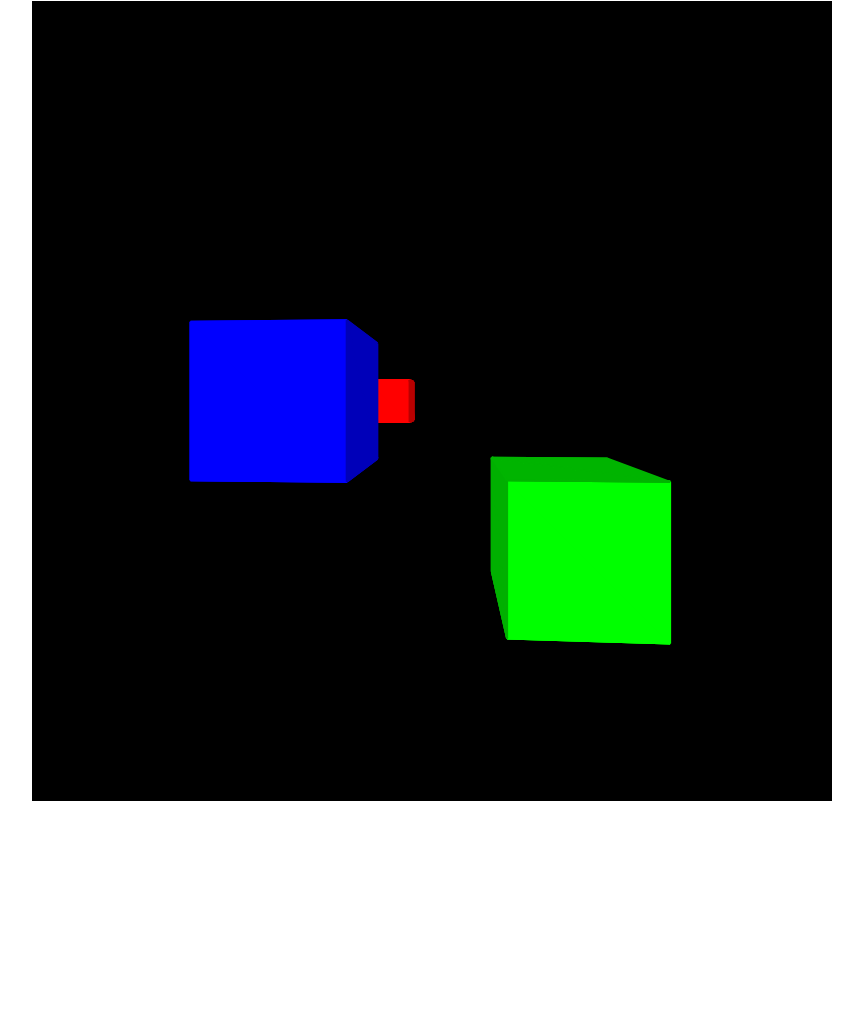
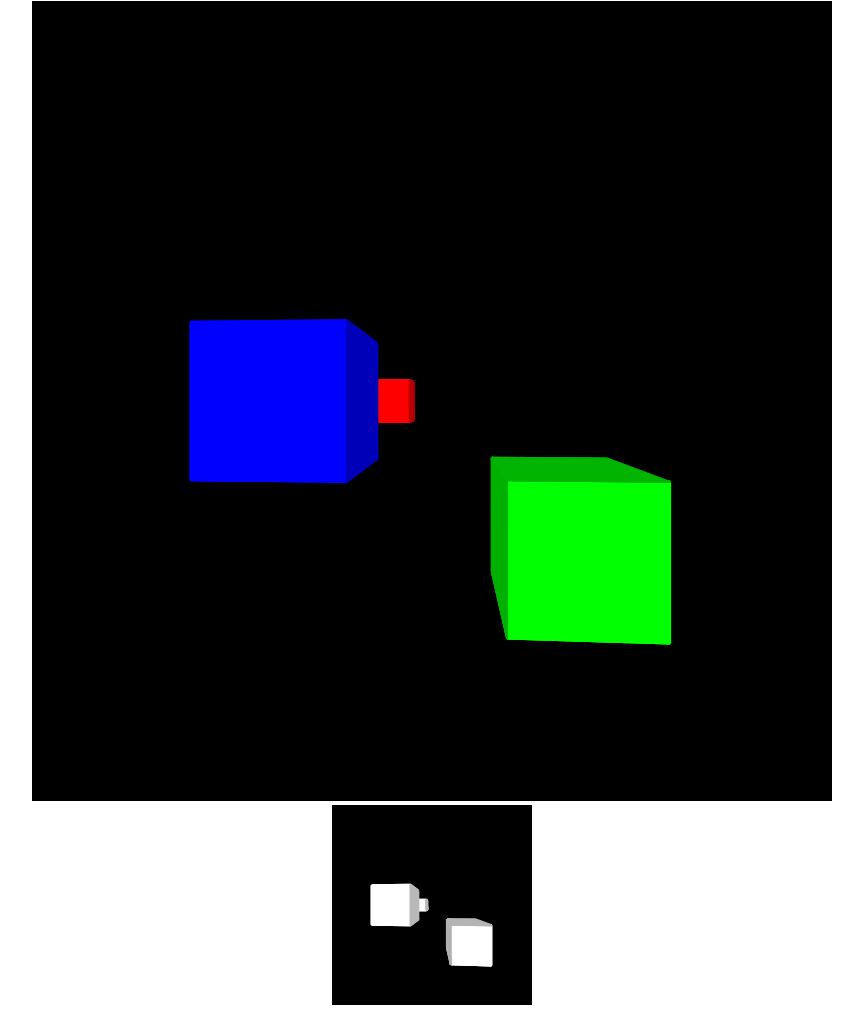
Before and after one commit to DanielRodriguezAriza/Little-3D-JS-Soft, a plain HTML site: page src/index.html in a window 1280 px wide. Shown: the part 79-1096 px from the top of the page, without its empty margins (208-1071 px from the left). Before the commit the page ends 892 px from the top, so only its background shows below. Drawn offline with Linux system fonts and the light colour scheme.

Commit message:
Added depth buffer canvas for future z-buffer implementation tests

```diff
--- a/src/index.html
+++ b/src/index.html
@@ -6,7 +6,8 @@
 	<body>
 		<center>
 			<h1>Little 3D JS</h1>
-			<canvas id="renderer_canvas"></canvas>
+			<canvas id="renderer_canvas_color"></canvas><br>
+			<canvas id="renderer_canvas_depth"></canvas><br>
 		</center>
 		<script src="renderer.js"></script>
 	</body>
--- a/src/renderer.js
+++ b/src/renderer.js
@@ -5,12 +5,21 @@ const POINT_SIZE = 10;
 const LINE_WIDTH = 5;
 
 // Setup canvas
-let canvas = document.getElementById("renderer_canvas");
-canvas.width = 800;
-canvas.height = 800;
+let renderer_canvas_color = document.getElementById("renderer_canvas_color");
+renderer_canvas_color.width = 800;
+renderer_canvas_color.height = 800;
+
+let renderer_canvas_depth = document.getElementById("renderer_canvas_depth");
+renderer_canvas_depth.width = 200;
+renderer_canvas_depth.height = 200;
 
 // Setup context
-let ctx = canvas.getContext("2d");
+let ctx_color = renderer_canvas_color.getContext("2d");
+let ctx_depth = renderer_canvas_depth.getContext("2d");
+
+// Canvas and context pointer vars
+var canvas;
+var ctx;
 
 // Constructors
 function vec2(px, py) {
@@ -308,6 +317,15 @@ let deltaTime = 1 / FPS;
 function renderFrame() {
 	angle += Math.PI * deltaTime;
 
+	canvas = renderer_canvas_depth;
+	ctx = ctx_depth;
+	clear();
+	for(let i = 0; i < meshes.length; ++i) {
+		drawMesh(meshes[i].vertices, meshes[i].indices, vec3(1,1,1), meshes[i].position, angle);
+	}
+
+	canvas = renderer_canvas_color;
+	ctx = ctx_color;
 	clear();
 	for(let i = 0; i < meshes.length; ++i) {
 		drawMesh(meshes[i].vertices, meshes[i].indices, meshes[i].color, meshes[i].position, angle);
@@ -322,3 +340,6 @@ function main() {
 }
 
 main();
+
+// TODO : Check the pixel at the corresponding coord on the depth canvas and use it as a mask to determine whether a surface should be drawn or not.
+// NOTE : The depth canvas is rendered at a smaller resolution since pixel by pixel ops are going to become expensive on the CPU implementation, so it's mostly just a hack to allow non convex surfaces to be properly rendered on the scene without wasting time sorting every single primitive...
```
